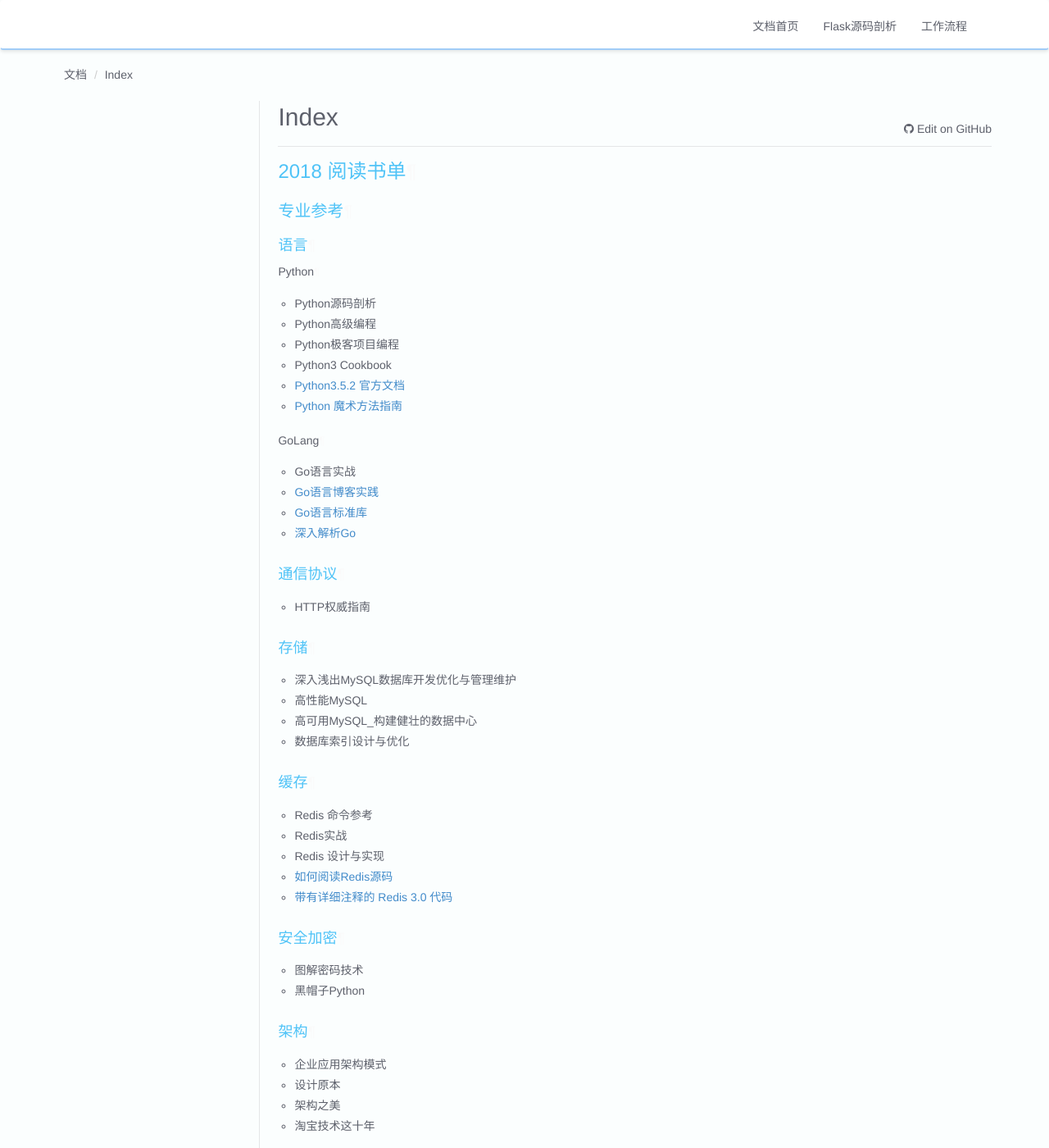
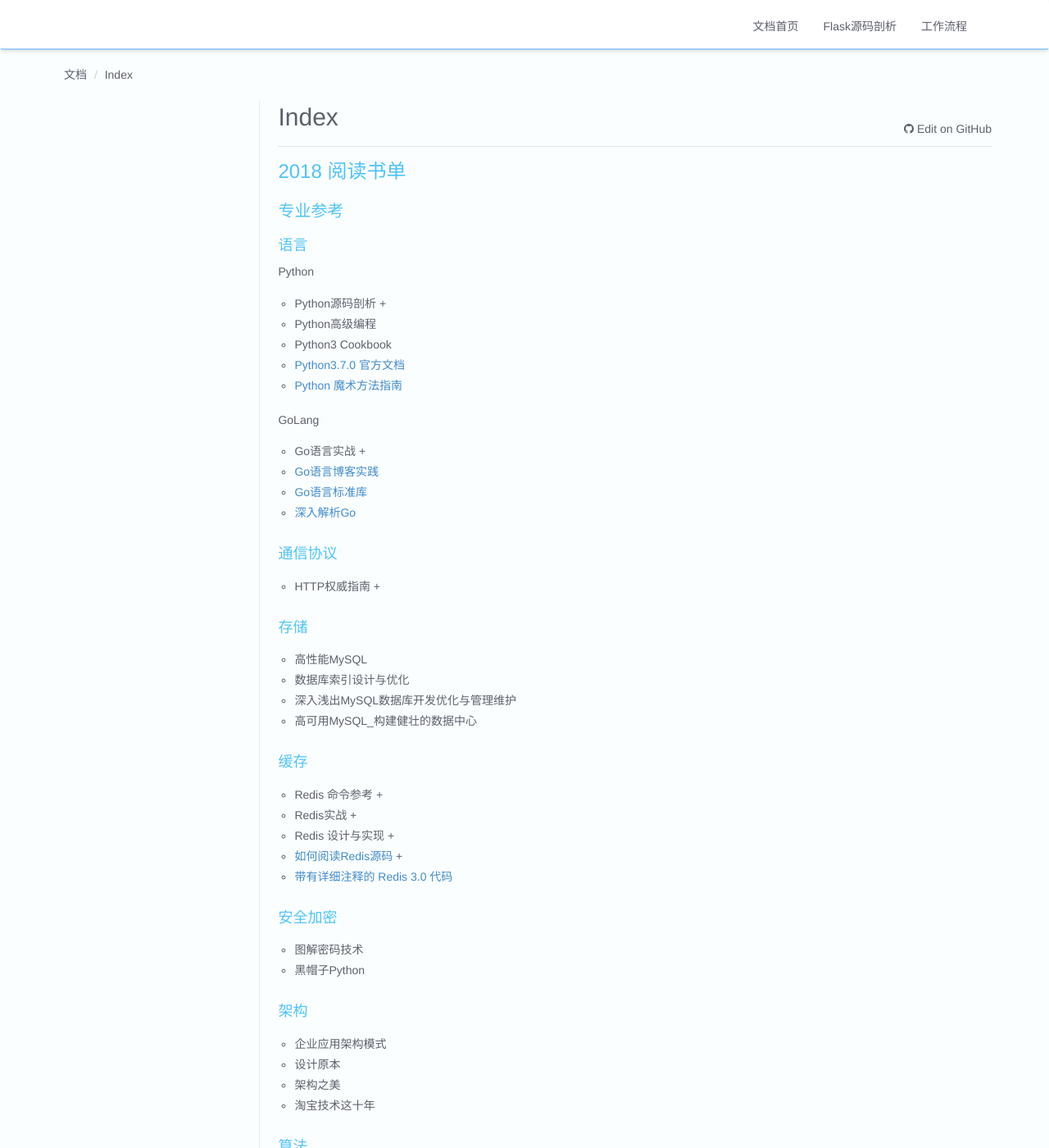
Before and after one commit to z2labplus/Capricorn, an MkDocs documentation site: the page built from docs/阅读计划/2018/README.md, in a window 1280 px wide and 1400 px high. Shown: the whole window at 82% size. Built offline with MkDocs 1.6.1, drawn with Linux system fonts in a browser that asks for light colours; old or Windows-style settings are respelled for this version of MkDocs; some of the changed text lies outside the part shown.

Commit message:
更正参考

```diff
--- a/docs/阅读书单/2018/README.md
+++ b/docs/阅读计划/2018/README.md
@@ -3,33 +3,32 @@
 ### 专业参考
 #### 语言
 ##### Python
-- Python源码剖析
+- Python源码剖析 +
 - Python高级编程
-- Python极客项目编程
 - Python3 Cookbook
-- [Python3.5.2 官方文档](https://yiyibooks.cn/xx/python_352/tutorial/index.html)
+- [Python3.7.0 官方文档](https://docs.python.org/3/)
 - [Python 魔术方法指南](http://pycoders-weekly-chinese.readthedocs.io/en/latest/issue6/a-guide-to-pythons-magic-methods.html)
 
 ##### GoLang
-- Go语言实战
+- Go语言实战 +
 - [Go语言博客实践](https://github.com/achun/Go-Blog-In-Action)
 - [Go语言标准库](https://studygolang.com/pkgdoc)
 - [深入解析Go](https://tiancaiamao.gitbooks.io/go-internals/content/zh/index.html)
 
 #### 通信协议
-- HTTP权威指南
+- HTTP权威指南 +
 
 #### 存储
+- 高性能MySQL
+- 数据库索引设计与优化
 - 深入浅出MySQL数据库开发优化与管理维护
-- 高性能MySQL
 - 高可用MySQL_构建健壮的数据中心
-- 数据库索引设计与优化
 
 #### 缓存
-- Redis 命令参考
-- Redis实战
-- Redis 设计与实现
-- [如何阅读Redis源码](https://github.com/huangz1990/blog/blob/master/diary%2F2014%2Fhow-to-read-redis-source-code.rst)
+- Redis 命令参考 +
+- Redis实战 +
+- Redis 设计与实现 +
+- [如何阅读Redis源码](https://github.com/huangz1990/blog/blob/master/diary%2F2014%2Fhow-to-read-redis-source-code.rst) +
 - [带有详细注释的 Redis 3.0 代码](https://github.com/huangz1990/redis-3.0-annotated)
 
 #### 安全加密
@@ -56,10 +55,10 @@
 - [OpenResty 最佳实践](https://www.gitbook.com/book/moonbingbing/openresty-best-practices/details)
 
 #### 分布式系统
+- 分布式服务框架：原理与实践
+- 分布式系统概念与设计
 - 大型网站技术架构
 - ZooKeeper:分布式过程协同技术详解
-- 分布式服务框架：原理与实践
-- 分布式系统概念与设计
 
 #### 监控管理
 - [Elasticsearch 权威指南（中文版）](https://es.xiaoleilu.com/)
@@ -151,9 +150,9 @@
 - 私人生活的变革
 
 ### 商业经营
+- 跃迁 +
+- 深度工作 +
 - 经济学通识课
-- 跃迁
-- 深度工作
 - 通往财务自由之路
 
 ### 哲学思考
```
